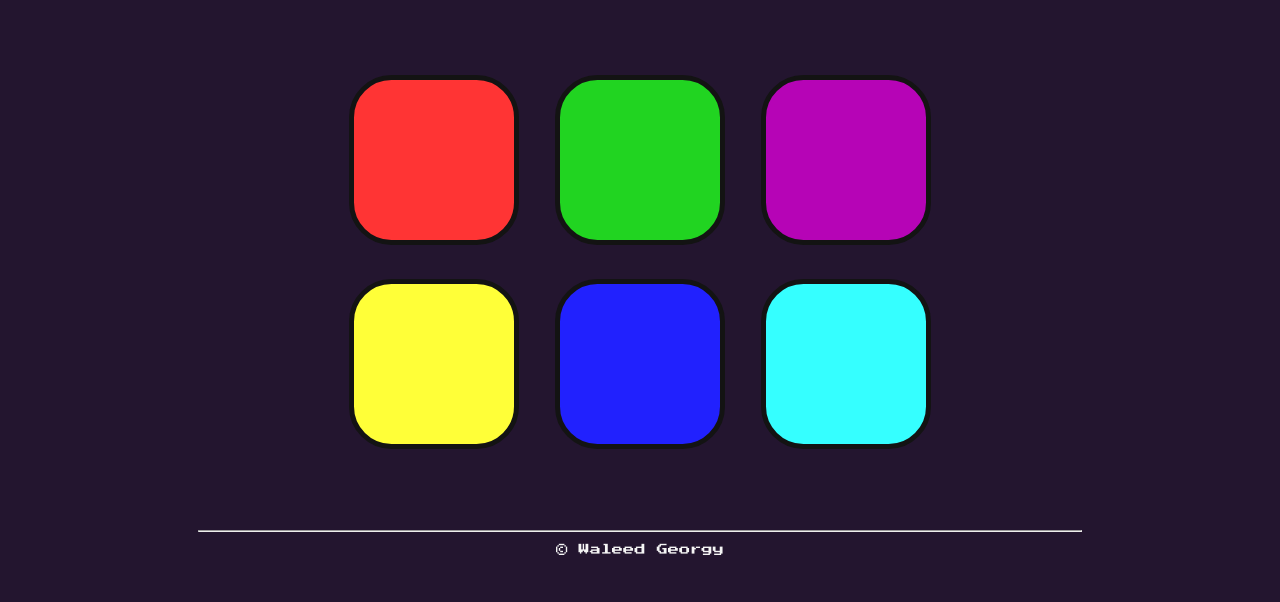
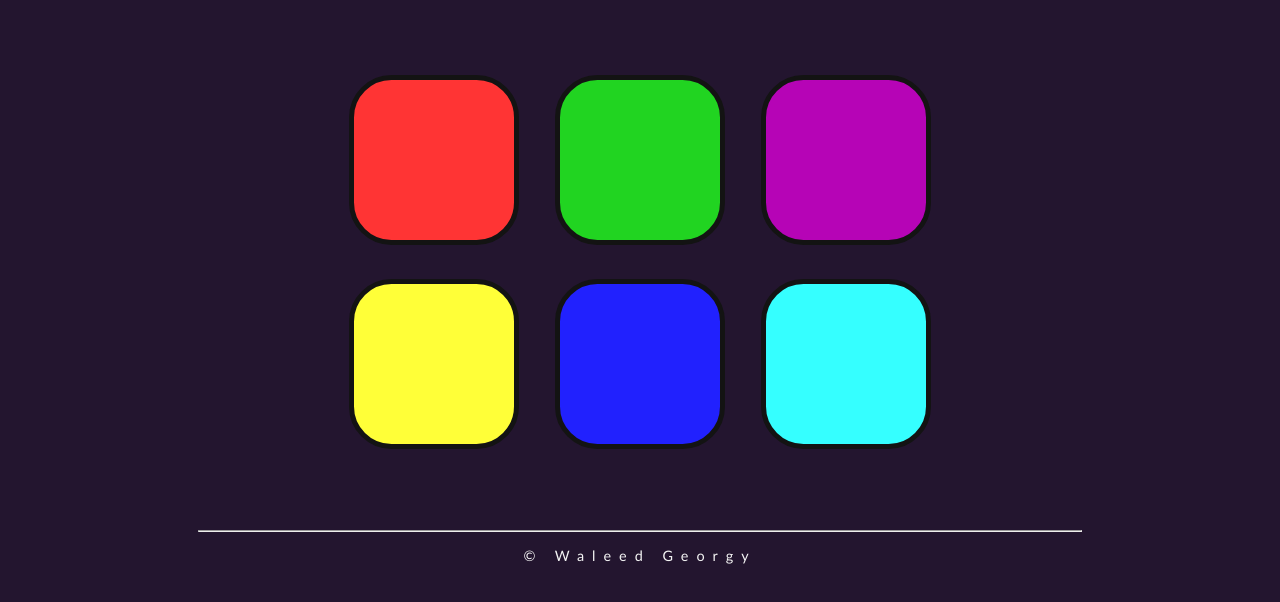
Before and after one commit to waleedGeorgy/simone-game-hard, a plain HTML site: page index.html in a window 1280 px wide. Shown: the part 126-728 px from the top of the page. Drawn offline with nearby package versions, Linux system fonts and the light colour scheme.

Commit message:
Additionl css styling

```diff
--- a/styles.css
+++ b/styles.css
@@ -65,6 +65,7 @@ body {
 
 #footer-text{
   color: whitesmoke;
-  font-size: 0.7rem;
-  font-family:'Press Start 2P', cursive;
+  font-size: 0.9rem;
+  font-family:'Gill Sans', 'Gill Sans MT', Calibri, 'Trebuchet MS', sans-serif;
+  letter-spacing: 0.5rem;
 }
```
